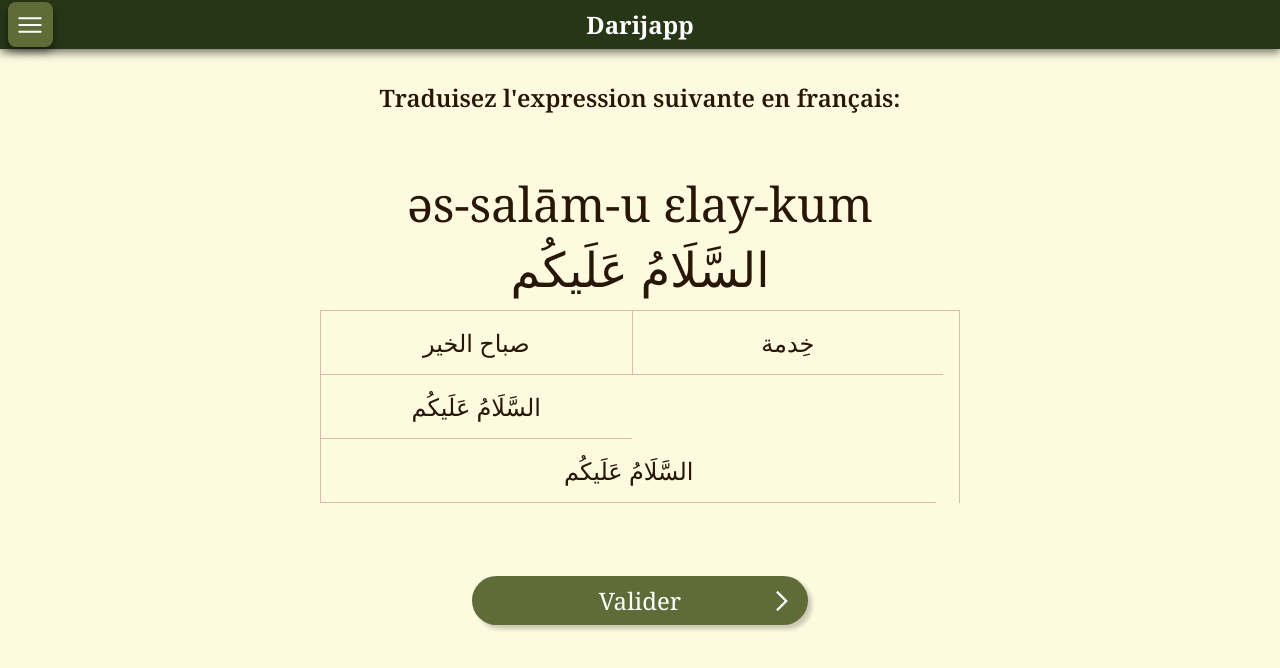
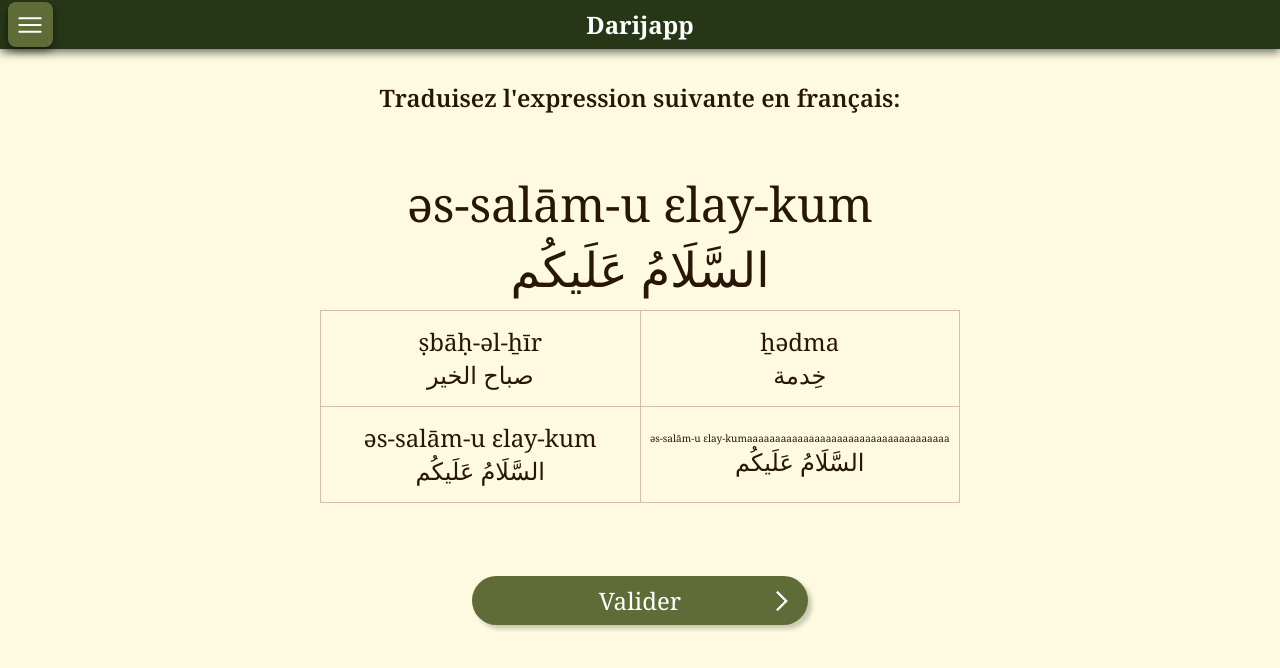
Before and after one commit to AdabLeDabe/Darijapp, a React (Vite) app in the folder darijapp-frontend/: page /test in a window 1280 px wide. Shown: the top 668 px of the page. Built offline with nearby package versions, Linux system fonts and the light colour scheme.

Commit message:
Fixed answer buttons on PC

```diff
--- a/darijapp-frontend/src/components/AnswerButtons.tsx
+++ b/darijapp-frontend/src/components/AnswerButtons.tsx
@@ -2,7 +2,6 @@ import { useState } from "react";
 import "../styles/AnswerButtons.css"
 import { DisplayExpression as DisplayAnswer, type Answer } from "../models/Question";
 import type { StateObject } from "../helpers/StateObject";
-import { FitText } from "./FitText";
 
 interface AnswerButtonsProps {
     answers: Answer[],
--- a/darijapp-frontend/src/styles/AnswerButtons.css
+++ b/darijapp-frontend/src/styles/AnswerButtons.css
@@ -10,7 +10,6 @@
     flex-direction: column;
     justify-content: center;
     text-align: center;
-    /* padding: 0.5rem 0.25rem; */
     max-width: 100vw;
     width: 100%;
     height: 4rem;
@@ -29,15 +28,17 @@
 @media (min-width: 768px) {
     .answers-container {
         width: 40rem;
-        margin: auto;
         flex-direction: row;
         flex-wrap: wrap;
+        align-self: start;
+        align-content: start;
         border-right: 1px solid var(--color-border-light);
     }
 
     .answer-btn {
-        flex-basis: calc(50% - 8px);
+        flex-basis: 50%;
+        width: 50%;
+        height: 6rem;
         border-left: 1px solid var(--color-border-light);
-        padding: 1rem 0.5rem;
     }
 }
--- a/darijapp-frontend/src/styles/QuizQuestion.css
+++ b/darijapp-frontend/src/styles/QuizQuestion.css
@@ -35,6 +35,11 @@
         margin: auto;
     }
 
+    .quiz-question-container div.answers {
+        display: flex;
+        justify-content: center;
+    }
+
     .quiz-question-container div.validation {
         width: 25rem;
         margin: auto;
```
